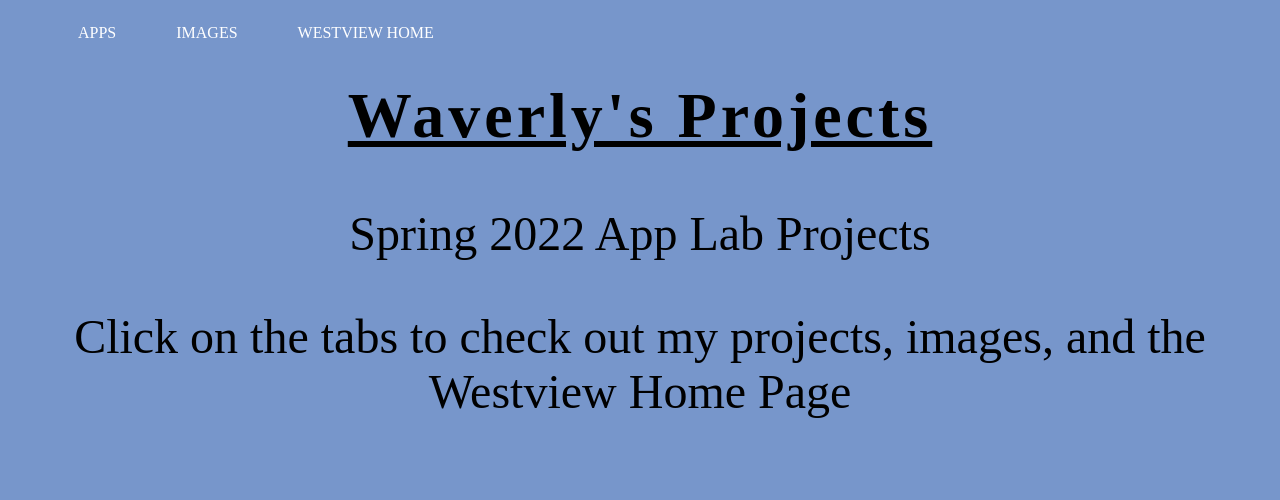
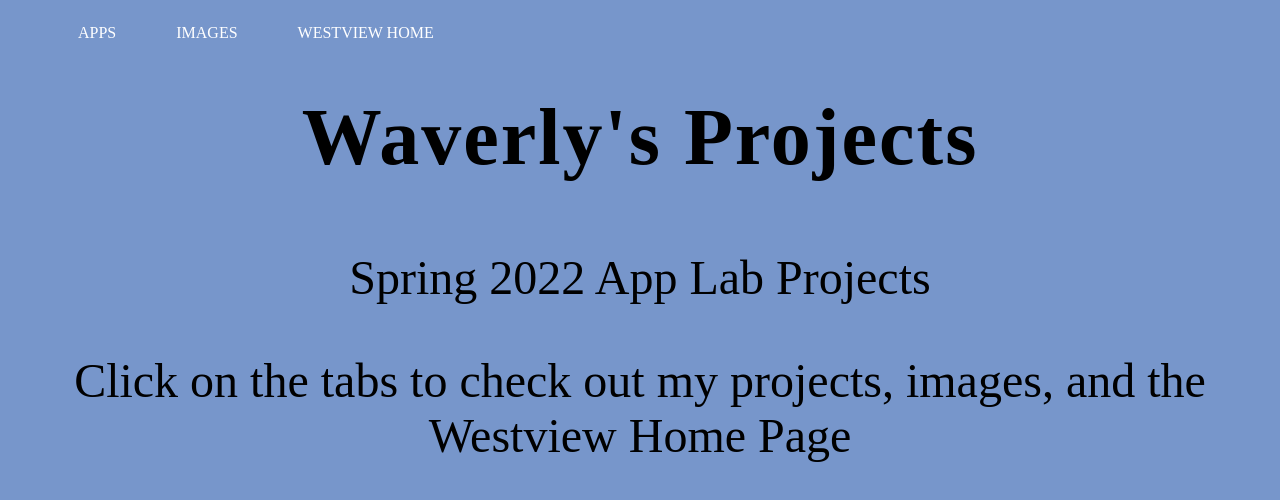
Before and after one commit to WVCS/website-waverlyh, a plain HTML site: page index.html in a window 1280 px wide. Drawn offline with Linux system fonts and the light colour scheme.

Commit message:
Update style.css

```diff
--- a/style.css
+++ b/style.css
@@ -19,9 +19,9 @@ li a:hover{
   background-color:grey;
 }
 h2{
-  font-size:400%;
-  letter-spacing:4px;
-  text-decoration-line:underline;
+  font-size:500%;
+  letter-spacing:2px;
+  text-decoration-line:None;
 }
 p{
   font-size:300%;
```
